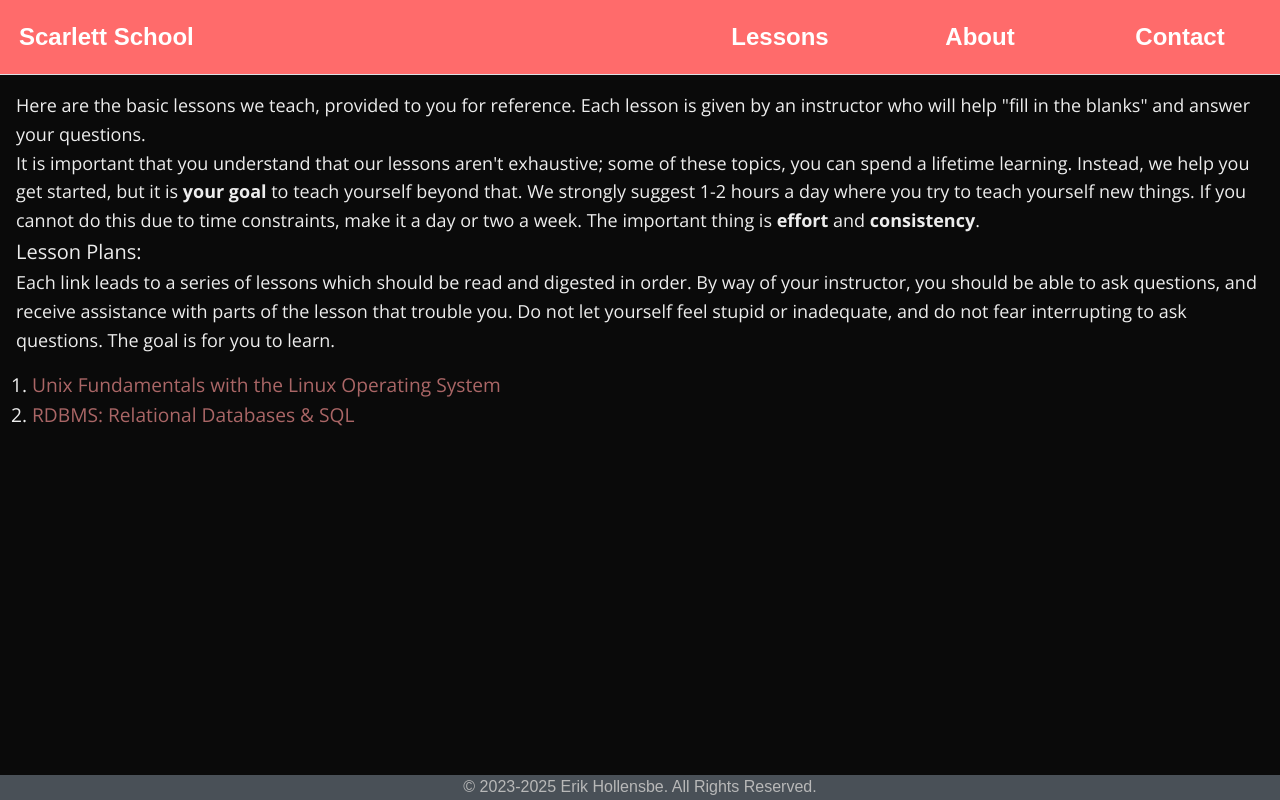
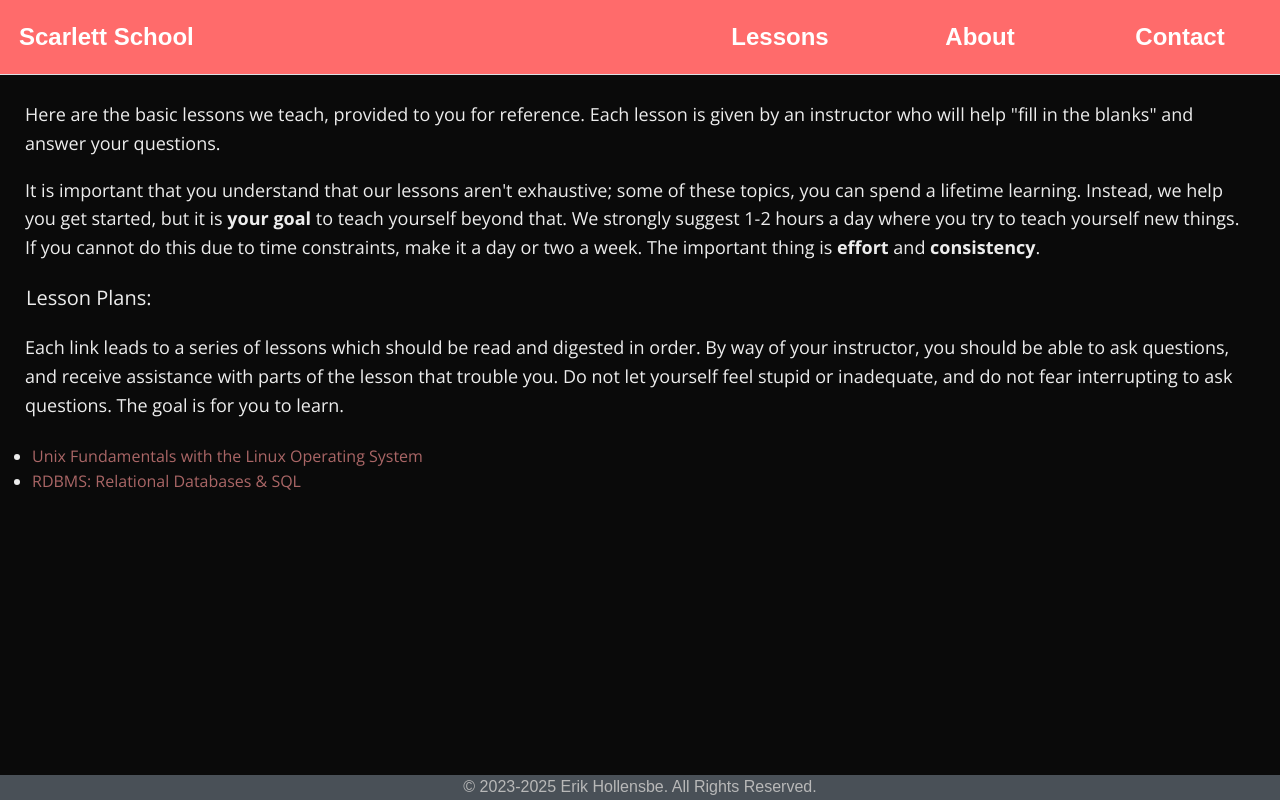
Before and after one commit to erikh/scarlett-school.nextjs, a Next.js app: page /lessons in a window 1280 px wide. Built offline with nearby package versions, Linux system fonts and the light colour scheme; a web font is replaced by a local one.

Commit message:
blah
Signed-off-by: Erik Hollensbe <git@hollensbe.org>

```diff
--- a/src/app/globals.css
+++ b/src/app/globals.css
@@ -23,13 +23,13 @@ body {
   font-family: Arial, Helvetica, sans-serif;
 }
 
-.maintext p {
-  padding: 1em;
-  font-size: 1.2em;
+.maintext,
+p {
+  padding: 0.5em;
 }
 
-.markdown li {
-  font-size: 1em;
+.markdown li p {
+  padding: 0;
 }
 
 .header a,
@@ -46,21 +46,13 @@ a:visited {
 }
 
 ol {
-  list-style-type: ordered;
+  list-style-type: decimal;
   padding: 1em;
 }
 
 ul {
-  list-style-type: unordered;
+  list-style-type: disc;
   padding: 1em;
-}
-
-li {
-  font-size: 1.2em;
-}
-
-.markdown p {
-  font-size: 1em;
 }
 
 .markdown li {
@@ -79,12 +71,12 @@ h3 {
   font-size: 1.2em;
 }
 
-pre div {
+.markdown pre div {
   border: 1px solid black;
 }
 
-th,
-td {
+.markdown th,
+.markdown td {
   padding: 3px;
   border: 1px solid black;
 }
```
